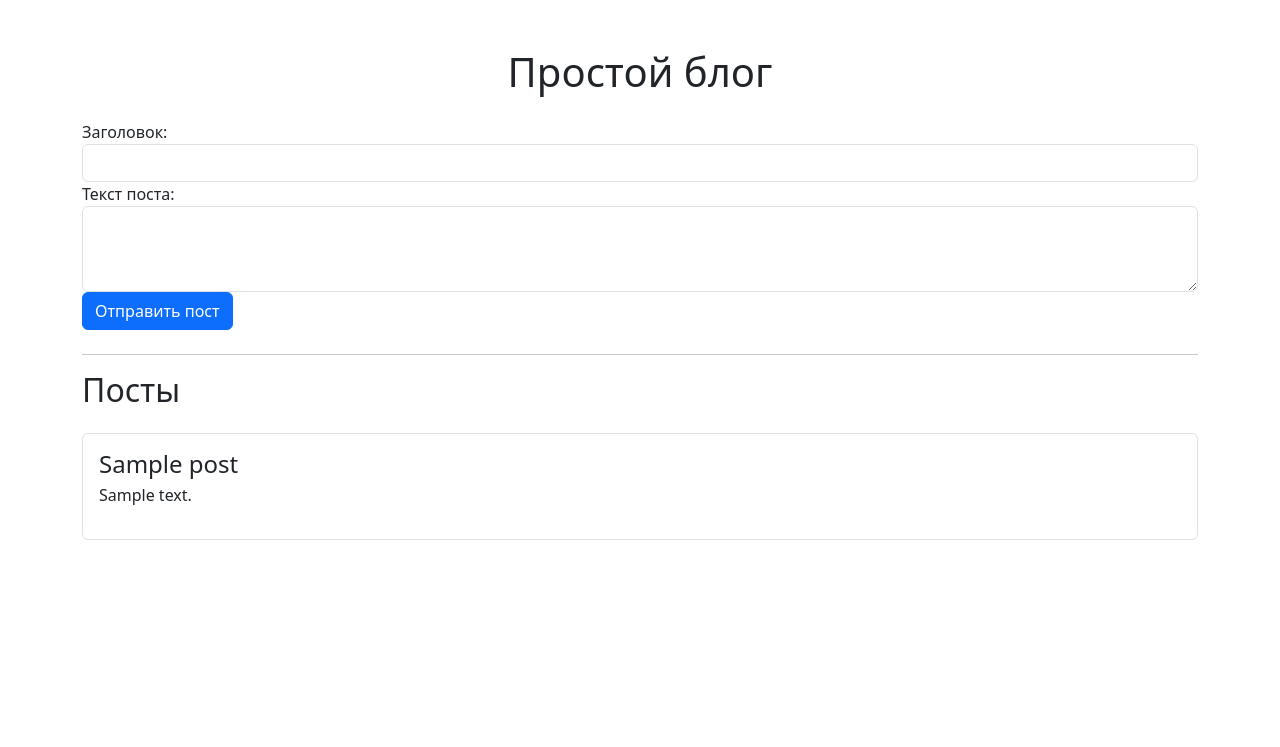
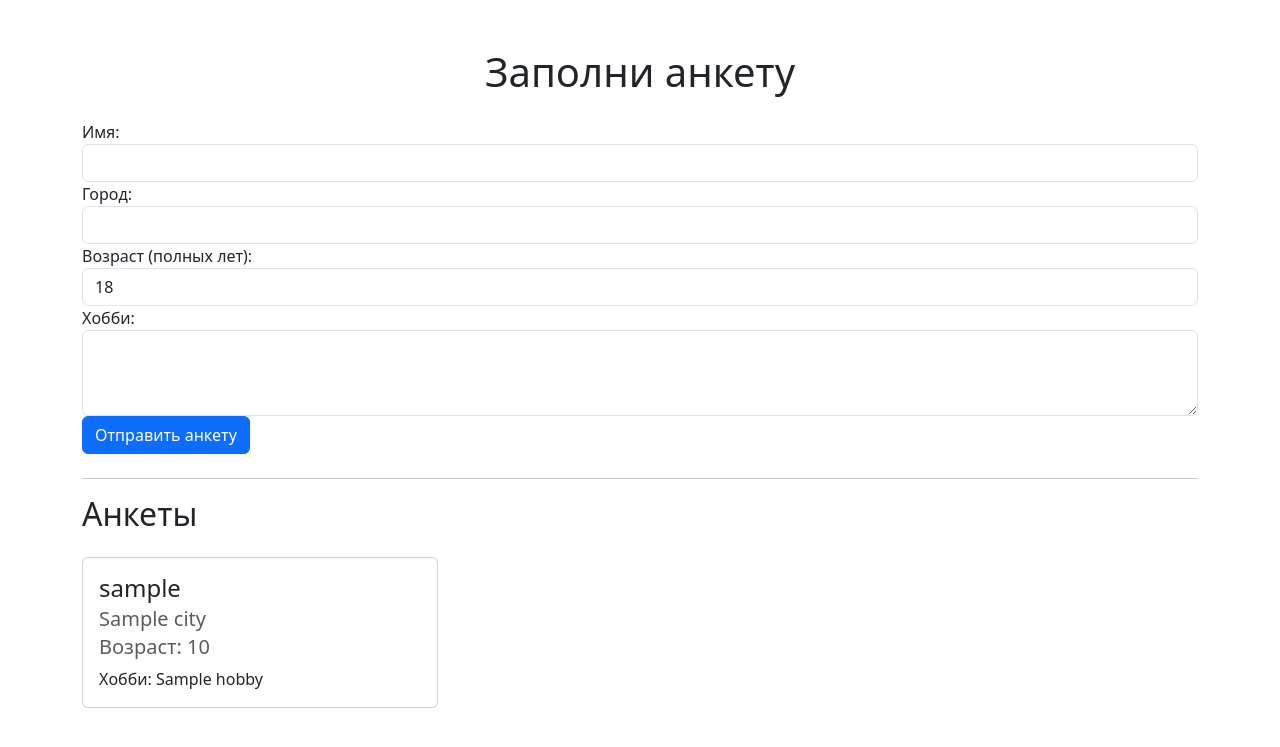
Before and after one commit to vp-nocode/simple-flask-3, a Flask app: template app/templates/blog.html in a window 1280 px wide. Shown: the top 747 px of the page. Run offline with Flask 3, Linux system fonts and the light colour scheme; the template is opened without the code that fills it: most values are stand-ins (such as "Sample title", 1, 10 or a date in 2020).

Commit message:
mod blog.html

```diff
--- a/app/templates/blog.html
+++ b/app/templates/blog.html
@@ -3,39 +3,55 @@
 <head>
     <meta charset="UTF-8">
     <meta name="viewport" content="width=device-width, initial-scale=1.0">
-    <title>Простой блог</title>
+    <title>Анкетирование</title>
         <link href="https://cdn.jsdelivr.net/npm/bootstrap@5.3.3/dist/css/bootstrap.min.css" rel="stylesheet"
           integrity="sha384-QWTKZyjpPEjISv5WaRU9OFeRpok6YctnYmDr5pNlyT2bRjXh0JMhjY6hW+ALEwIH"
           crossorigin="anonymous">
 </head>
 <body>
-    <!-- создает класс container -->
+
     <div class="container mt-5">
-        <h1 class="text-center mb-4">Простой блог</h1>
+        <h1 class="text-center mb-4">Заполни анкету</h1>
 
-        <!-- Форма для отправки поста -->
+        <!-- Форма для отправки анкеты -->
         <form method="POST" action="/" class="mb-4">
             <div class="form-group">
-                <label for="title">Заголовок:</label>
-                <input type="text" class="form-control" id="title" name="title" required>
+                <label for="user_name">Имя:</label>
+                <input type="text" class="form-control" id="user_name" name="user_name" required>
             </div>
             <div class="form-group">
-                <label for="content">Текст поста:</label>
-                <textarea class="form-control" id="content" name="content" rows="3" required></textarea>
+                <label for="city">Город:</label>
+                <input type="text" class="form-control" id="city" name="city" required>
             </div>
-            <button type="submit" class="btn btn-primary">Отправить пост</button>
+            <div class="form-group">
+                <label for="age">Возраст (полных лет):</label>
+                <input type="number" step="1" min="18" max="100"  value="18" class="form-control" id="age" name="age" required>
+            </div>
+            <div class="form-group">
+                <label for="hobby">Хобби:</label>
+                <textarea class="form-control" id="hobby" name="hobby" rows="3" required></textarea>
+            </div>
+            <button type="submit" class="btn btn-primary">Отправить анкету</button>
         </form>
 
         <hr>
 
-        <!-- Секция для отображения постов -->
-        <h2 class="mb-4">Посты</h2>
-        {% for post in posts %}
-        <div class="post p-3 mb-3 border rounded">
-            <h4 class="mb-1">{{ post.title }}</h4>
-            <p>{{ post.content }}</p>
+        <!-- Секция для отображения анкет в виде карточек -->
+        <h2 class="mb-4">Анкеты</h2>
+        <div class="row">
+            {% for questionnaire in questionnaires %}
+            <div class="col-md-4 mb-4">
+                <div class="card h-100">
+                    <div class="card-body">
+                        <h4 class="card-title">{{ questionnaire.user_name }}</h4>
+                        <h5 class="card-subtitle mb-2 text-muted">{{ questionnaire.city }}</h5>
+                        <h5 class="card-subtitle mb-2 text-muted">Возраст: {{ questionnaire.age }}</h5>
+                        <p class="card-text">Хобби: {{ questionnaire.hobby }}</p>
+                    </div>
+                </div>
+            </div>
+            {% endfor %}
         </div>
-        {% endfor %}
     </div>
 
     <!--  подключает Bootstrap для стилизации -->
```
Also changed, not shown: app/routes.py (+14 -6 lines), app/templates/blog_lesson.html (added, +46 -0 lines).
